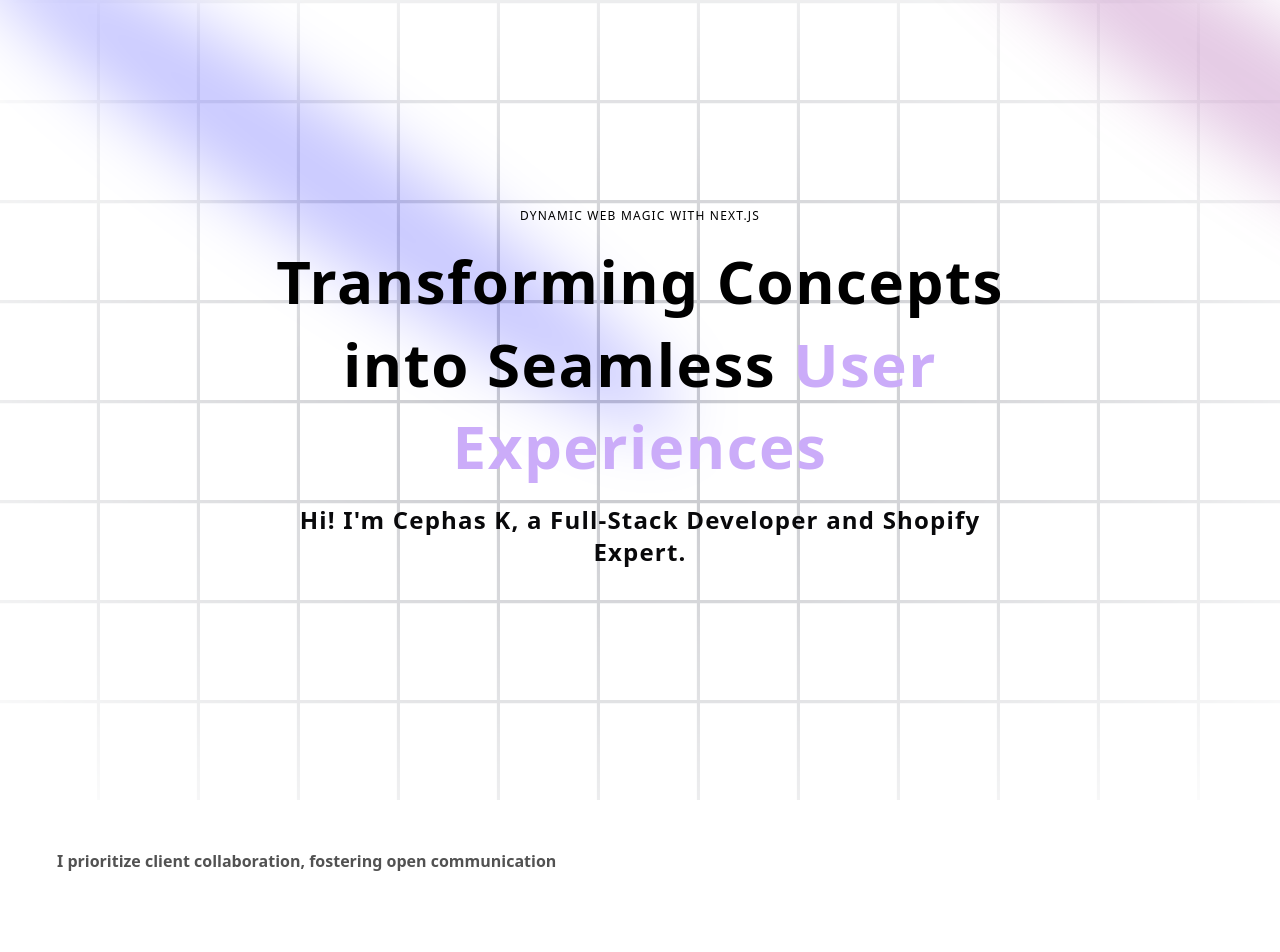
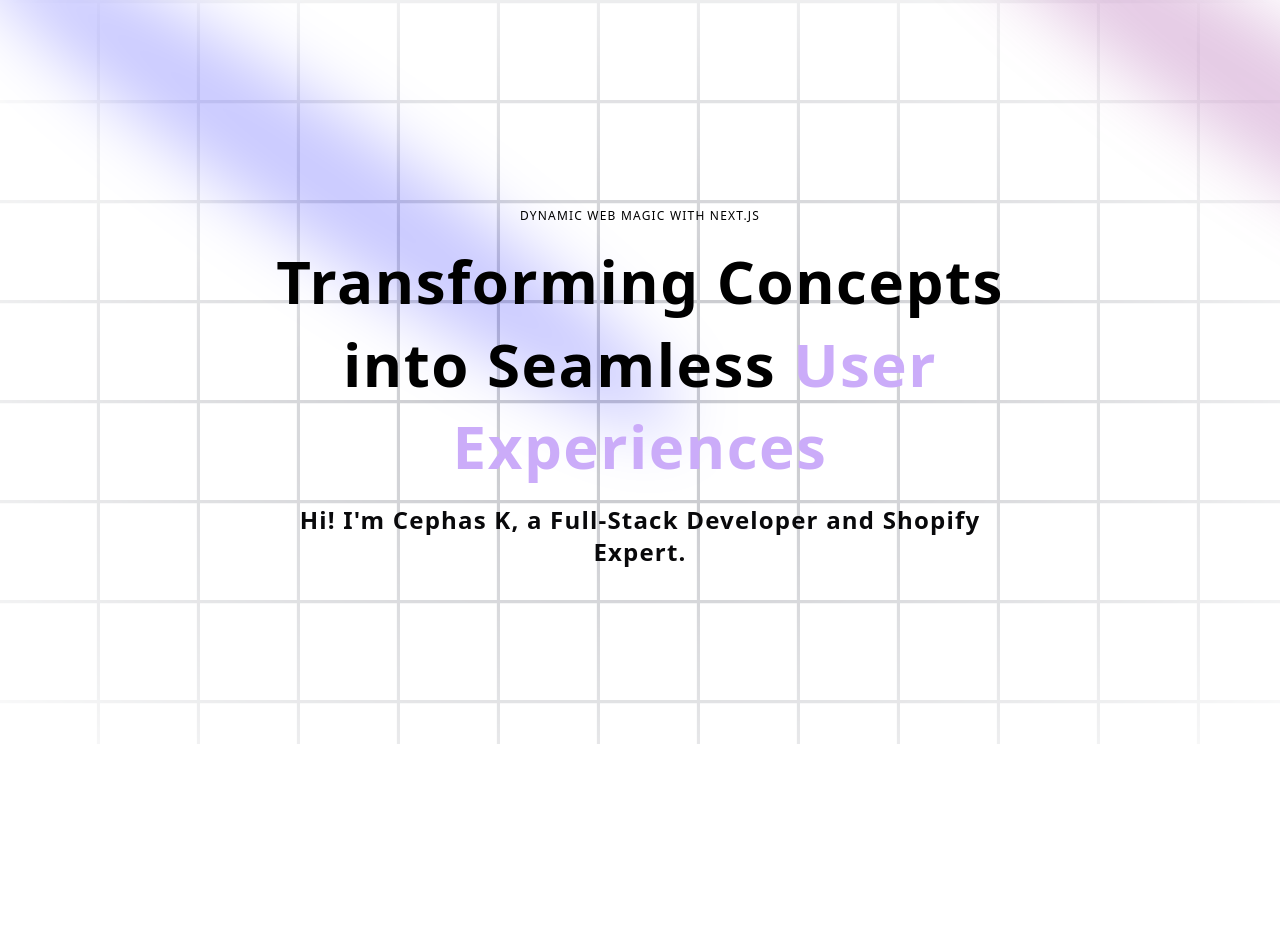
Before and after one commit to cephask/cephask-portfolio, a Next.js app: page / in a window 1280 px wide. Shown: the top 952 px of the page. After the commit the page ends 800 px from the top, so only its background shows below. Built offline with nearby package versions, Linux system fonts and the light colour scheme.

Commit message:
build fix

```diff
--- a/app/page.tsx
+++ b/app/page.tsx
@@ -1,4 +1,4 @@
-import Grid from "@/components/Grid";
+// import Grid from "@/components/Grid";
 import Hero from "@/components/Hero";
 
 export default function Home() {
@@ -6,7 +6,7 @@ export default function Home() {
     <main className="relative  flex justify-center items-center flex-col overflow-hidden mx-auto sm:px-10 px-5">
       <div className="max-w-7xl w-full">
         <Hero />
-        <Grid />
+        {/* <Grid /> */}
       </div>
     </main>
   );
--- a/components/ui/TextGenerateEffect.tsx
+++ b/components/ui/TextGenerateEffect.tsx
@@ -15,7 +15,8 @@ export const TextGenerateEffect = ({
   duration?: number;
 }) => {
   const [scope, animate] = useAnimate();
-  let wordsArray = words.split(" ");
+  // changed wordsArray from let to const
+  const wordsArray = words.split(" ");
   useEffect(() => {
     animate(
       "span",
```
